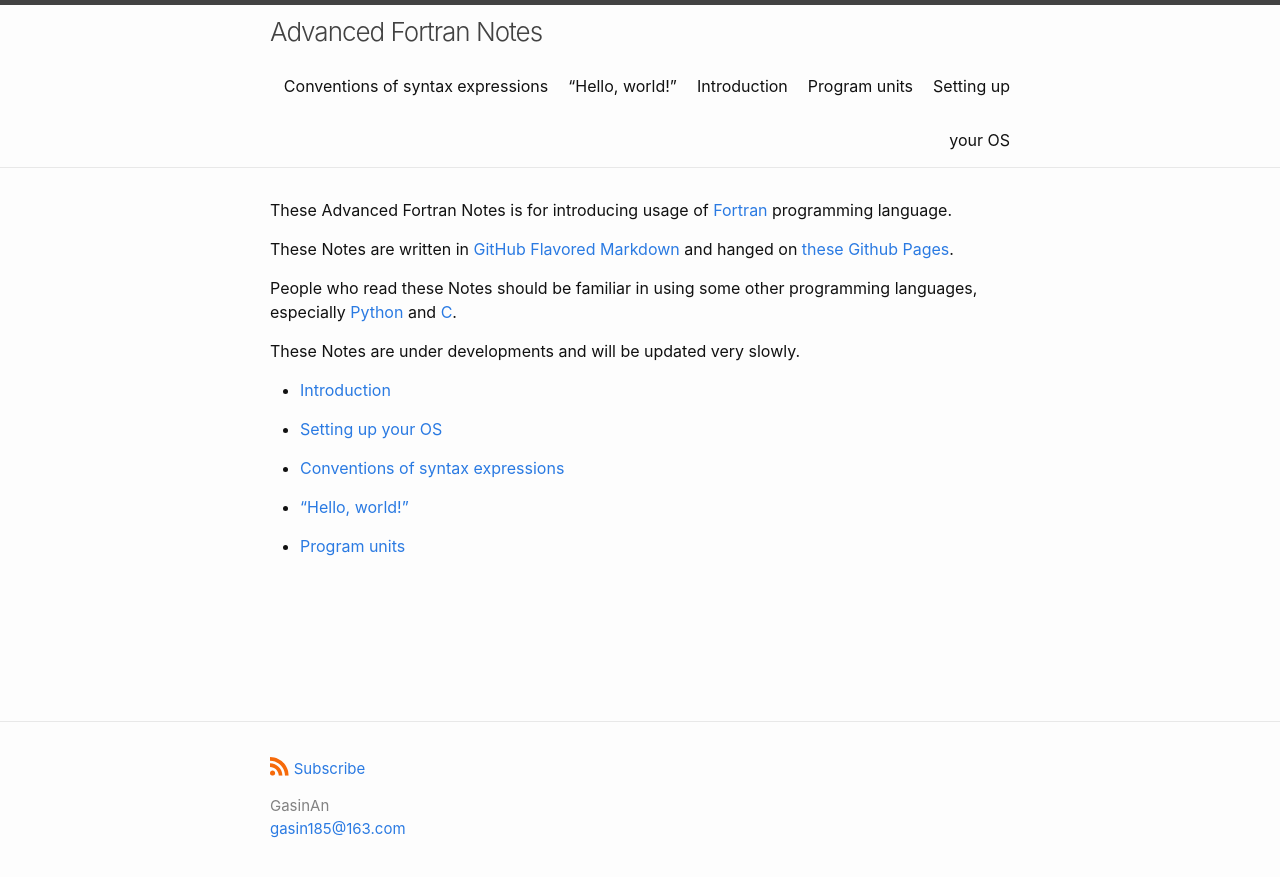
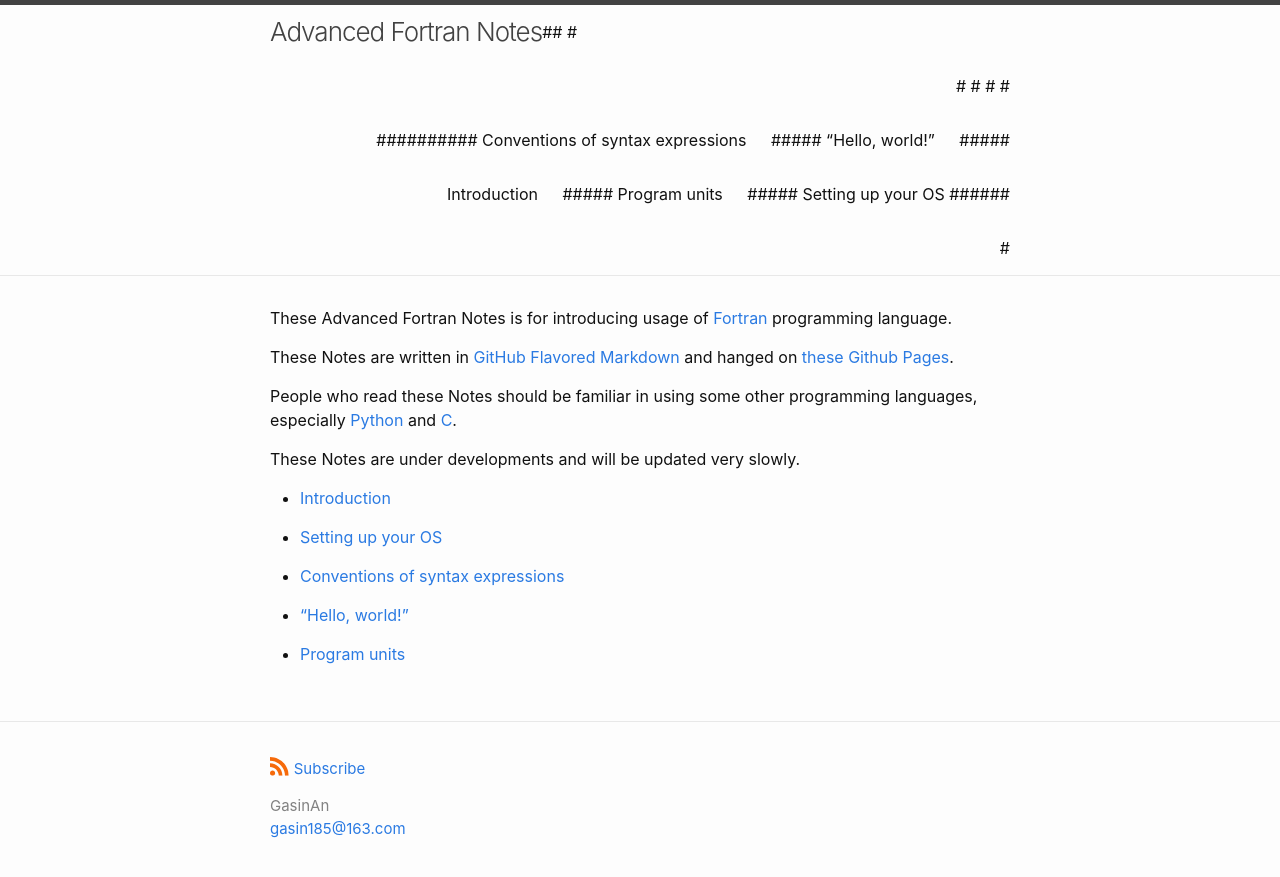
Before and after one commit to GasinAn/AdvForNotes, a Jekyll site: the page built from README.md, in a window 1280 px wide. Shown: the top 877 px of the page. Built offline with Jekyll 4.4.1, drawn with Linux system fonts in a browser that asks for light colours; our own code applies the rules of GitHub Pages for plain Markdown files.

Commit message:
try remove about links in minima theme

```diff
--- a/_includes/header.html
+++ b/_includes/header.html
@@ -6,26 +6,26 @@
     {%- assign titles_size = site.pages | map: 'title' | join: '' | size -%}
     <a class="site-title" rel="author" href="{{ "/" | relative_url }}">{{ site.title | escape }}</a>
 
-    {%- if titles_size > 0 -%}
-      <nav class="site-nav">
-        <input type="checkbox" id="nav-trigger" class="nav-trigger" />
-        <label for="nav-trigger">
-          <span class="menu-icon">
-            <svg viewBox="0 0 18 15" width="18px" height="15px">
-              <path d="M18,1.484c0,0.82-0.665,1.484-1.484,1.484H1.484C0.665,2.969,0,2.304,0,1.484l0,0C0,0.665,0.665,0,1.484,0 h15.032C17.335,0,18,0.665,18,1.484L18,1.484z M18,7.516C18,8.335,17.335,9,16.516,9H1.484C0.665,9,0,8.335,0,7.516l0,0 c0-0.82,0.665-1.484,1.484-1.484h15.032C17.335,6.031,18,6.696,18,7.516L18,7.516z M18,13.516C18,14.335,17.335,15,16.516,15H1.484 C0.665,15,0,14.335,0,13.516l0,0c0-0.82,0.665-1.483,1.484-1.483h15.032C17.335,12.031,18,12.695,18,13.516L18,13.516z"/>
-            </svg>
-          </span>
-        </label>
-
-        <div class="trigger">
-          {%- for path in page_paths -%}
-            {%- assign my_page = site.pages | where: "path", path | first -%}
-            {%- if my_page.title -%}
-            <a class="page-link" href="{{ my_page.url | relative_url }}">{{ my_page.title | escape }}</a>
-            {%- endif -%}
-          {%- endfor -%}
-        </div>
-      </nav>
-    {%- endif -%}
+#    {%- if titles_size > 0 -%}
+#      <nav class="site-nav">
+#        <input type="checkbox" id="nav-trigger" class="nav-trigger" />
+#        <label for="nav-trigger">
+#          <span class="menu-icon">
+#            <svg viewBox="0 0 18 15" width="18px" height="15px">
+#              <path d="M18,1.484c0,0.82-0.665,1.484-1.484,1.484H1.484C0.665,2.969,0,2.304,0,1.484l0,0C0,0.665,0.665,0,1.484,0 h15.032C17.335,0,18,0.665,18,1.484L18,1.484z M18,7.516C18,8.335,17.335,9,16.516,9H1.484C0.665,9,0,8.335,0,7.516l0,0 c0-0.82,0.665-1.484,1.484-1.484h15.032C17.335,6.031,18,6.696,18,7.516L18,7.516z M18,13.516C18,14.335,17.335,15,16.516,15H1.484 C0.665,15,0,14.335,0,13.516l0,0c0-0.82,0.665-1.483,1.484-1.483h15.032C17.335,12.031,18,12.695,18,13.516L18,13.516z"/>
+#            </svg>
+#          </span>
+#        </label>
+#
+#        <div class="trigger">
+#          {%- for path in page_paths -%}
+#            {%- assign my_page = site.pages | where: "path", path | first -%}
+#            {%- if my_page.title -%}
+#            <a class="page-link" href="{{ my_page.url | relative_url }}">{{ my_page.title | escape }}</a>
+#            {%- endif -%}
+#          {%- endfor -%}
+#        </div>
+#      </nav>
+#    {%- endif -%}
   </div>
 </header>
```
